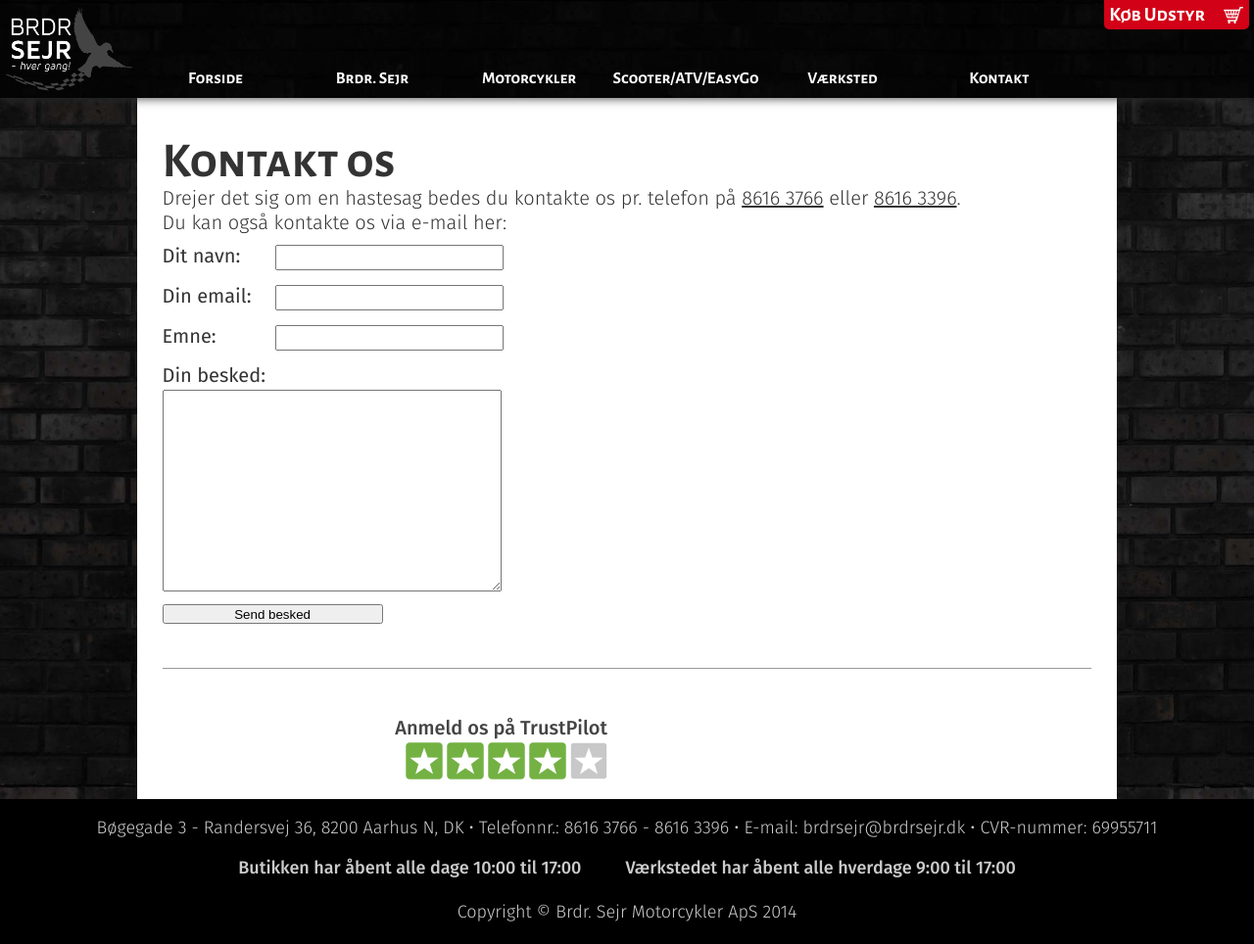
After one commit to M2CD/BrdrSejr, a PHP site: page /contact.php in a window 1280 px wide. The commit adds this page. Shown: the whole page at 98% size. Run offline with PHP 8.4, Linux system fonts and the light colour scheme; some libraries are stand-ins or nearby versions.

Commit message:
added contact and repair shop sub pages

```diff
--- /dev/null
+++ b/contact.php
@@ -0,0 +1,28 @@
+<?php include 'includes/top_inc.php'; ?>
+	<title>Kontakt | Brdr. Sejr Motorcykler ApS</title>
+	<?php include 'includes/css_inc.php'; ?>
+	<link href="plugins/bxslider/css/jquery.bxslider.css" rel="stylesheet">
+<?php include 'includes/header_inc.php'; ?>
+	<main>
+		<article class="contact">
+			<h2>Kontakt os</h2>
+			<p>Drejer det sig om en hastesag bedes du kontakte os pr. telefon på <a href="tel:86163766" class="phone">8616 3766</a> eller <a href="tel:86163396" class="phone">8616 3396</a>.</p>
+			<p>Du kan også kontakte os via e-mail her:</p>
+			<form name="contactform" method="POST" action="contact-result.php">
+				<label for="name">Dit navn:</label>
+				<input name="name" type="text"><br>
+				<label for="email">Din email:</label>
+				<input name="email" type="text"><br>
+				<label for="subject">Emne:</label>
+				<input name="subject" type="text"><br>
+				<label for="message">Din besked:</label><br>
+				<textarea name="message" type="text"></textarea><br>
+				<input type="submit" name="submit" value="Send besked">
+			</form>
+		</article>
+		<?php include 'includes/social_inc.php'; ?>
+	</main>
+<?php include 'includes/footer_inc.php'; ?>
+	<script src="js/script.js" type="text/javascript" type="text/javascript"></script>
+</body>
+</html>
--- a/css/style.css
+++ b/css/style.css
@@ -24,6 +24,7 @@ h1, h2, h3, h4, h5, h6 {
 	font-family:'Alegreya Sans SC';
 }
 h2 {font-weight:700; font-size:2.5em}
+h3 {font-weight:700; font-size:1.8em;margin-top:15px;}
 
 p {
 	font-size:1em;
@@ -41,10 +42,15 @@ a {
 	a:hover {
 		color:#444;
 	}
+a.inactive {
+	cursor:default;
+}
+a.phone {
+	color:#333;
+}
 @media screen and (max-width:500px) {
 	h2 {font-size:2em}
 	h3 {font-size:1.5em}
-	p {}
 }
 /******************/
 /***** HEADER *****/
@@ -283,6 +289,7 @@ article {
 .showroom {
 	width:100%;
 	height:auto;
+	margin-bottom:40px;
 }
 @media screen and (min-width:1100px) { /* desktop view */
 	.theater {
@@ -537,7 +544,36 @@ section.personale .rolle {
 		width:50%;
 	}
 }
-
+/*****  contact.php *****/
+form label {
+	display:inline-block;
+	font-size:1em;
+	line-height:20px;
+	width:110px;
+}
+form input {
+	height:20px;
+	width:225px;
+}
+form input, form label {
+	margin:10px 0 5px 0;
+}
+form textarea {
+	width:340px;
+	height:200px;
+}
+form .form-submit {
+	width:140px;
+	height:30px;
+	background-color:#111;
+	color:#fff;
+	border:none;
+	border-radius:5px;
+	cursor:pointer;
+}
+	form .form-submit:hover {
+		font-weight:bold;
+	}
 /************************/
 /******** FOOTER ********/
 /************************/
@@ -549,6 +585,7 @@ footer {
 	color:#ccc;
 	text-align:center;
 	font-weight:300;
+	font-size:0.9em;
 }
 footer .open-hours {
 	display:inline-block;
--- a/includes/menu_inc.php
+++ b/includes/menu_inc.php
@@ -1,6 +1,6 @@
 <nav class="menu-main">
 			<ul>
-				<li><a href="#">Forside</a></li>
+				<li><a href="index.php">Forside</a></li>
 				<li><a>Brdr. Sejr</a>
 					<ul class="submenu">
 						<li><a href="historie.php">Historie</a></li>
@@ -22,7 +22,7 @@
 						<li><a href="#" class="inactive">EasyGo</a></li>
 					</ul>
 				</li>
-				<li><a href="#">Værksted</a></li>
-				<li><a href="#">Kontakt</a></li>
+				<li><a href="repairshop.php">Værksted</a></li>
+				<li><a href="contact.php">Kontakt</a></li>
 			</ul>
 		</nav>
```
Also changed, not shown: contact-result.php (added, +28 -0 lines), mail.php (added, +90 -0 lines), repairshop.php (added, +48 -0 lines).
